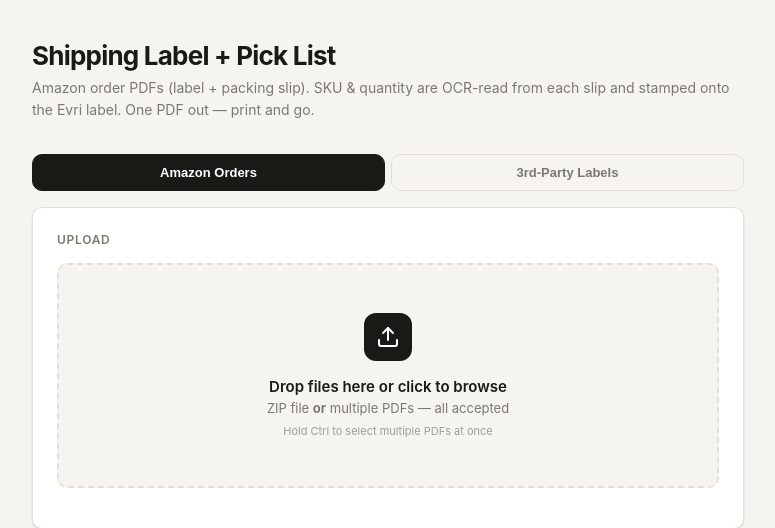
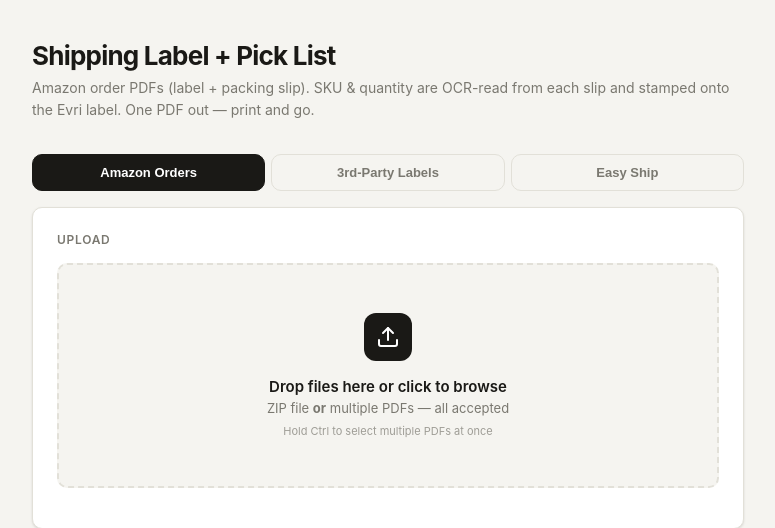
Before and after one commit to fasaigal-source/label-merger, a Flask app: page / in a window 1280 px wide. Shown: the part 56-584 px from the top of the page, without its empty margins (252-1027 px from the left). Run offline with Flask 3, Linux system fonts and the light colour scheme; data that the repository does not hold is empty; some libraries are stand-ins or nearby versions.

Commit message:
Add files via upload

```diff
--- a/templates/index.html
+++ b/templates/index.html
@@ -114,6 +114,7 @@
   <div class="modebar">
     <button type="button" class="modebtn active" id="mode-amazon" onclick="setMode('amazon')">Amazon Orders</button>
     <button type="button" class="modebtn" id="mode-thirdparty" onclick="setMode('thirdparty')">3rd-Party Labels</button>
+    <button type="button" class="modebtn" id="mode-easyship" onclick="setMode('easyship')">Easy Ship</button>
   </div>
 
   <div class="card">
@@ -183,13 +184,15 @@
 
 const MODE_DESC = {
   amazon: 'Amazon order PDFs (label + packing slip). SKU & quantity are OCR-read from each slip and stamped onto the Evri label. One PDF out — print and go.',
-  thirdparty: '3rd-party labels that already have SKU & quantity printed on them. Each 4×8 label is resized to 4×6 and its SKU/qty is moved up into the empty space inside the label.'
+  thirdparty: '3rd-party labels that already have SKU & quantity printed on them. Each 4×8 label is resized to 4×6 and its SKU/qty is moved up into the empty space inside the label.',
+  easyship: 'Amazon Easy Ship labels (full-page Evri). SKU & quantity are already on the label but tiny — this reads that line and stamps a big, clear version in the blank margin.'
 };
 
 function setMode(m) {
   uploadMode = m;
   document.getElementById('mode-amazon').classList.toggle('active', m === 'amazon');
   document.getElementById('mode-thirdparty').classList.toggle('active', m === 'thirdparty');
+  document.getElementById('mode-easyship').classList.toggle('active', m === 'easyship');
   document.getElementById('mode-desc').textContent = MODE_DESC[m];
 }
 let pollInterval = null;
@@ -346,7 +349,7 @@
       return;
     }
     list.innerHTML = items.map(it => {
-      const title = it.tab === 'thirdparty' ? '3rd-Party Labels' : 'Amazon Orders';
+      const title = it.tab === 'thirdparty' ? '3rd-Party Labels' : (it.tab === 'easyship' ? 'Easy Ship' : 'Amazon Orders');
       const time = new Date(it.created_at).toLocaleString('en-GB', { day: '2-digit', month: 'short', hour: '2-digit', minute: '2-digit' });
       return `<div class="history-row">
         <span class="hist-title">${title}</span>
```
